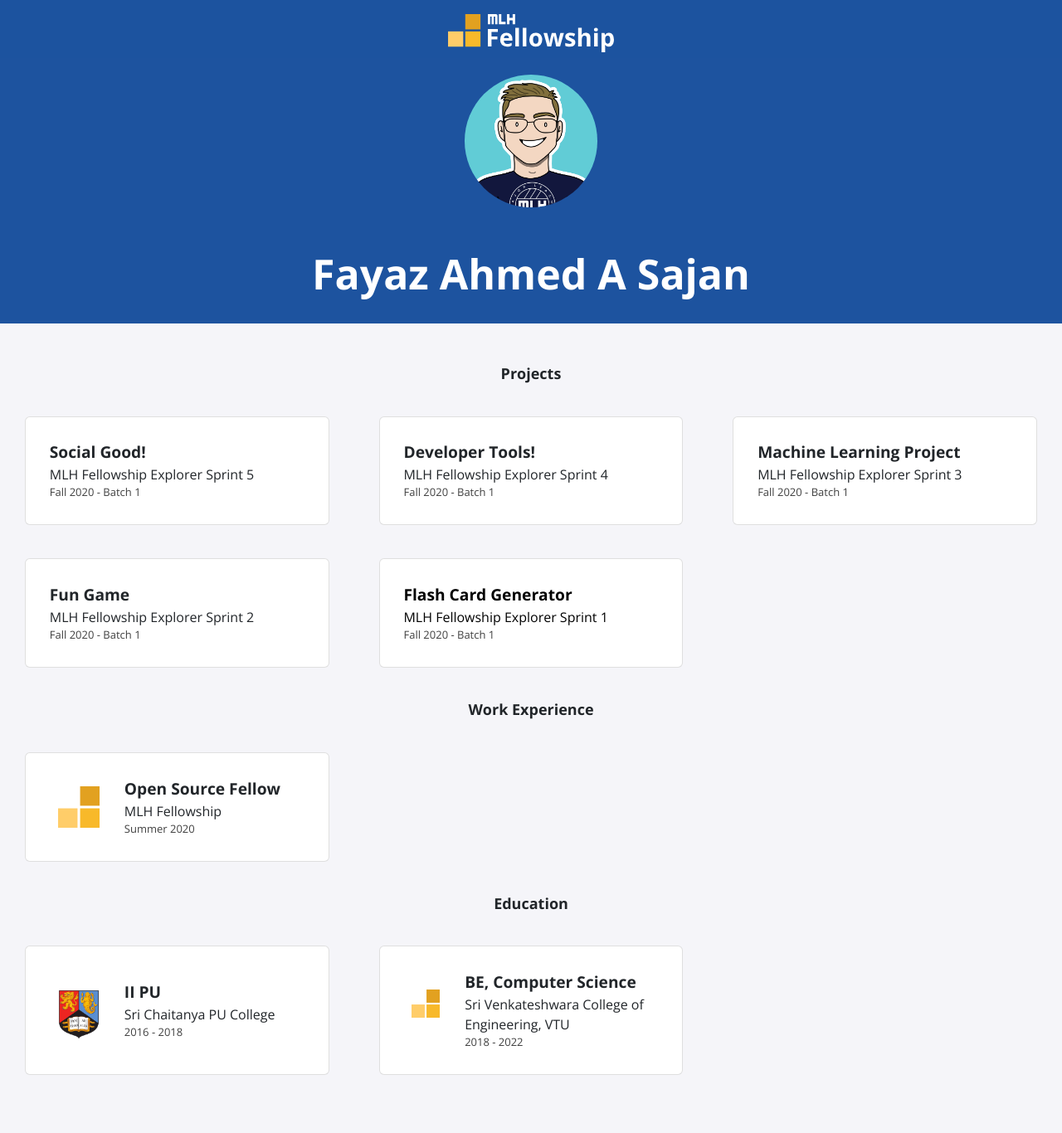
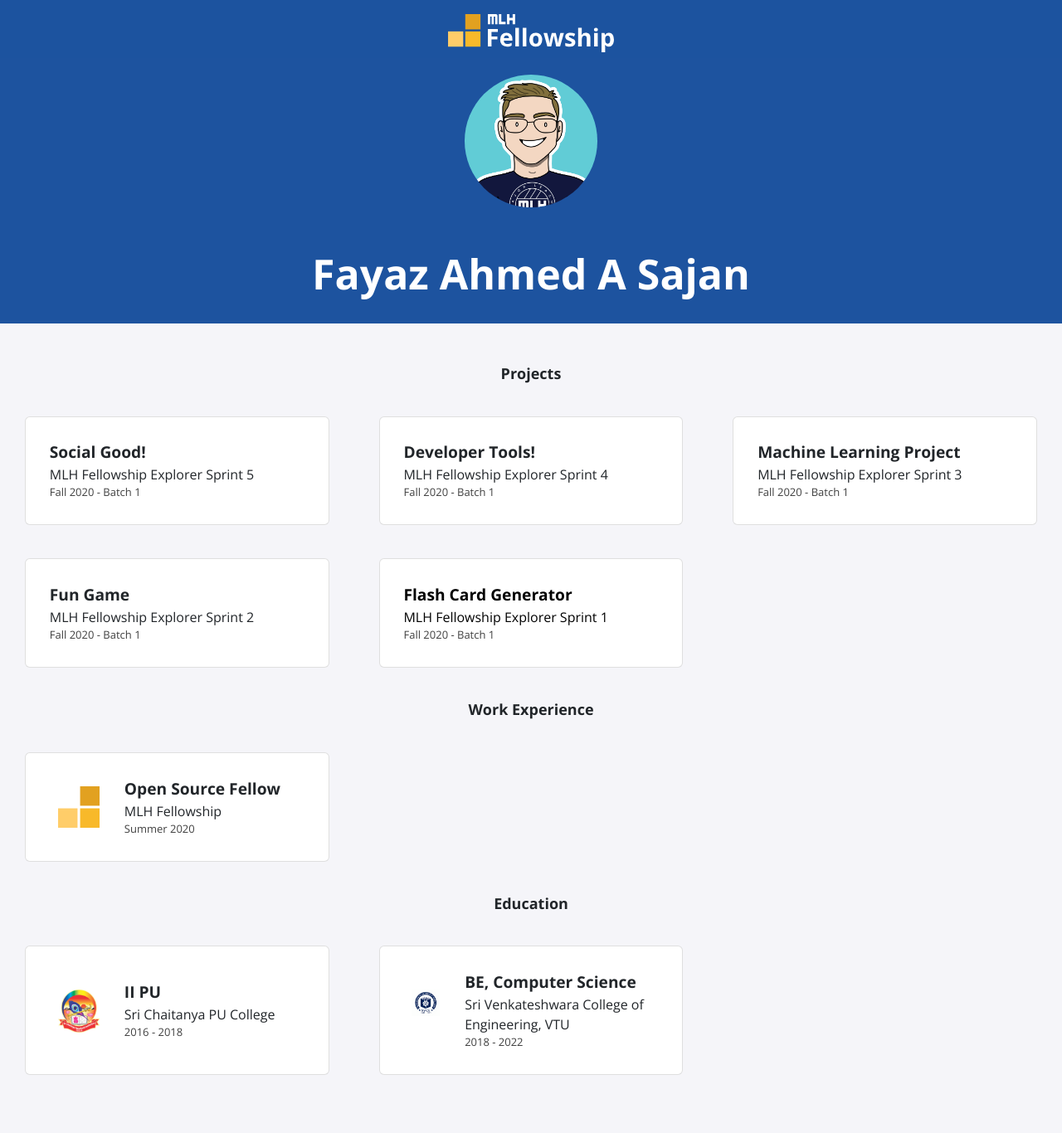
Before and after one commit to fayazsajan/fayazsajan.github.io, a Jekyll site: the page built from index.html, in a window 1280 px wide. Shown: the whole page at 83% size. Built offline with Jekyll 4.4.1, drawn with Linux system fonts in a browser that asks for light colours; nearby versions of some CDN libraries.

Commit message:
Update education.yml

```diff
--- a/_data/education.yml
+++ b/_data/education.yml
@@ -1,9 +1,9 @@
 - course: II PU
   institute: Sri Chaitanya PU College
   dates: 2016 - 2018
-  logo: uob.png
+  logo: logo-bb.jpg
 
 - course: BE, Computer Science
   institute: Sri Venkateshwara College of Engineering, VTU
   dates: 2018 - 2022
-  logo: fellowship.svg
+  logo: download.png
```
